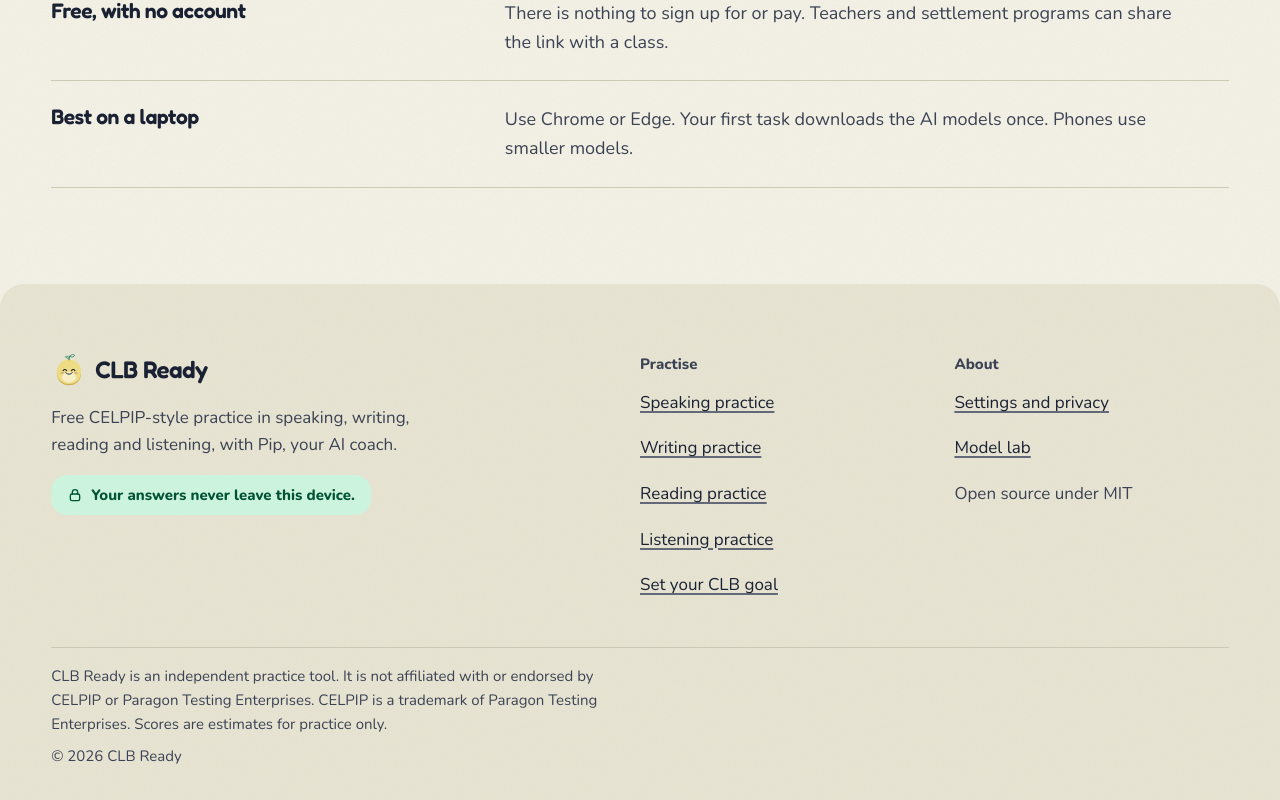
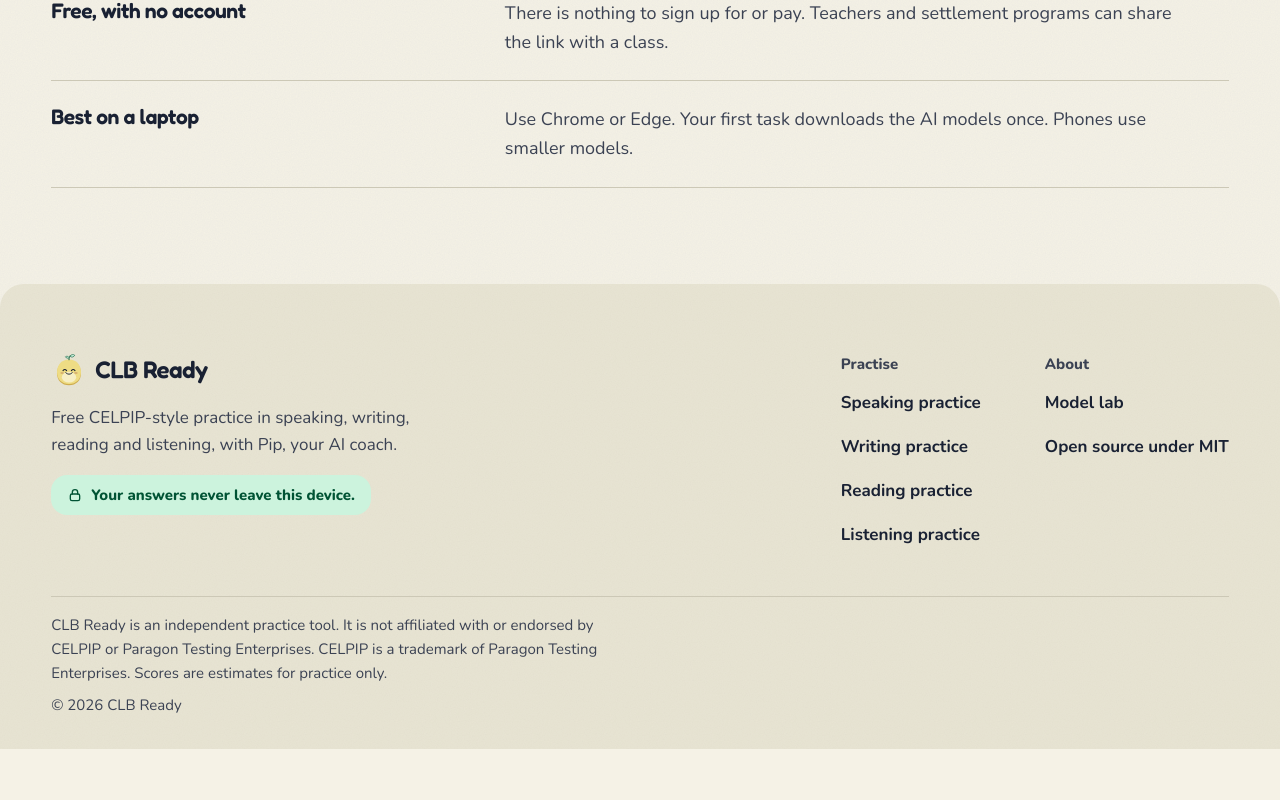
Before and after one commit to JasleenMinhas578/CLB_Ready, a React (Vite) app: page / in a window 1280 px wide. Shown: the part 1725-2525 px from the top of the page. After the commit the page ends 2474 px from the top, so only its background shows below. Built offline with nearby package versions, Linux system fonts and the light colour scheme.

Commit message:
Simplify the footer: link groups on the right, no header repeats, repo link

```diff
--- a/src/components/Footer.tsx
+++ b/src/components/Footer.tsx
@@ -8,15 +8,12 @@ const PRACTICE_LINKS = [
   { label: 'Writing practice', to: '/practice/writing/module-1' },
   { label: 'Reading practice', to: '/practice/reading/module-1' },
   { label: 'Listening practice', to: '/practice/listening/module-1' },
-  { label: 'Set your CLB goal', to: '/goal' },
 ];
 
-const ABOUT_LINKS = [
-  { label: 'Settings and privacy', to: '/settings' },
-  { label: 'Model lab', to: '/lab' },
-];
+// Settings and the goal are already in the header, so the footer doesn't repeat them.
+const REPO_URL = 'https://github.com/JasleenMinhas578/CLB_Ready';
 
-/** Site footer: brand, privacy promise, links, and the independence disclaimer. */
+/** Site footer: brand and privacy promise on the left, link groups on the right, the disclaimer and © along the bottom. */
 export function Footer() {
   return (
     <footer className="site-footer">
@@ -44,10 +41,8 @@ export function Footer() {
         <nav className="footer-col" aria-label="About">
           <h2>About</h2>
           <ul>
-            {ABOUT_LINKS.map((link) => (
-              <li key={link.to}><a href={href(link.to)}>{link.label}</a></li>
-            ))}
-            <li><span>Open source under MIT</span></li>
+            <li><a href={href('/lab')}>Model lab</a></li>
+            <li><a href={REPO_URL}>Open source under MIT</a></li>
           </ul>
         </nav>
       </div>
--- a/src/styles/ui.css
+++ b/src/styles/ui.css
@@ -45,7 +45,7 @@ main:focus { outline: none; }
   border-radius: var(--radius-lg) var(--radius-lg) 0 0;
 }
 .footer-inner {
-  display: grid; grid-template-columns: minmax(0, 2fr) minmax(0, 1fr) minmax(0, 1fr); gap: var(--gap-4);
+  display: grid; grid-template-columns: minmax(0, 1fr) auto auto; gap: var(--gap-3) var(--gap-5);
   max-width: var(--page-width); margin: 0 auto;
 }
 .footer-tagline { margin: var(--gap-1) 0 var(--gap-2); color: var(--ink-soft); max-width: 40ch; }
@@ -54,10 +54,10 @@ main:focus { outline: none; }
   font-weight: 800; font-size: var(--step--1); color: var(--mint-ink); background: var(--mint-tint); border-radius: var(--radius-md);
 }
 .footer-col h2 { margin: var(--gap-1) 0; font-family: var(--font-body); font-size: var(--step--1); font-weight: 800; letter-spacing: 0; color: var(--ink-soft); }
-.footer-col ul { list-style: none; margin: 0; padding: 0; display: grid; gap: 0.1rem; }
-.footer-col a { display: inline-flex; align-items: center; min-height: 44px; color: var(--ink); text-decoration-color: var(--border); }
-.footer-col a:hover { color: var(--link); text-decoration-color: currentColor; }
-.footer-col span { display: inline-flex; min-height: 44px; align-items: center; color: var(--ink-soft); }
+.footer-col ul { list-style: none; margin: 0; padding: 0; display: grid; }
+/* Links in a labelled nav group: bold ink, underlined on hover, the blue focus ring from base.css. */
+.footer-col a { display: inline-flex; align-items: center; min-height: 44px; color: var(--ink); font-weight: 700; text-decoration: none; }
+.footer-col a:hover { color: var(--link); text-decoration: underline; text-underline-offset: 0.2em; }
 .footer-legal {
   max-width: var(--page-width); margin: var(--gap-4) auto 0; padding-top: var(--gap-2);
   border-top: 1px solid var(--border-soft); font-size: var(--step--1); color: var(--ink-soft);
@@ -65,8 +65,10 @@ main:focus { outline: none; }
 .footer-legal p { margin-bottom: var(--gap-1); }
 .footer-copy { margin: 0; }
 @media (max-width: 720px) {
+  .site-footer { padding-top: var(--gap-4); }
   .footer-inner { grid-template-columns: minmax(0, 1fr) minmax(0, 1fr); gap: var(--gap-3); }
   .footer-brand { grid-column: 1 / -1; }
+  .footer-legal { margin-top: var(--gap-3); }
 }
 
 /* Buttons: card stock. A solid edge below; hover raises it, a press flattens it.
```
Also changed, not shown: 1 other file (tests, documents, lock files or other folders).
